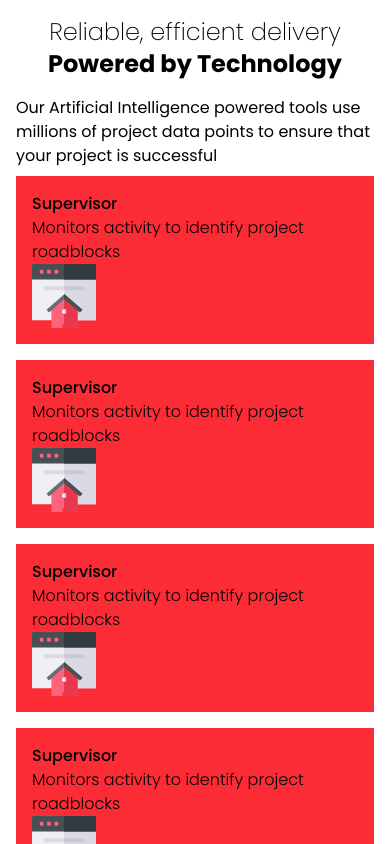
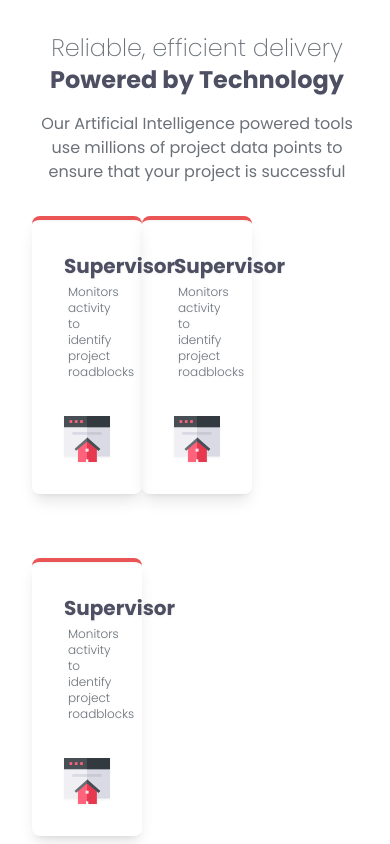
Before and after one commit to NarelaCamara/four-card-feature-section, a React (Vite) app: page / in a window 390 px wide. Shown: the top 844 px of the page. Built offline with nearby package versions, Linux system fonts and the light colour scheme.

Commit message:
feat: mobile desing

```diff
--- a/src/App.tsx
+++ b/src/App.tsx
@@ -13,28 +13,30 @@ function App() {
   });
 
   return (
-    <div className="flex flex-col flex-wrap items-center p-4">
-      <h2 className="font-[Poppins]  text-2xl font-extralight ">
+    <div className="flex flex-col flex-nowrap items-center m-8 min-w-[330px] md:min-w-[768px]">
+      <h2 className="font-[Poppins] text-[#6A7178] text-2xl font-extralight ">
         Reliable, efficient delivery
       </h2>
-      <h2 className="font-[Poppins] font-bold text-2xl pb-4">
+      <h2 className="text-[#4D4F62] font-[Poppins] font-bold text-2xl pb-4">
         Powered by Technology
       </h2>
-      <p className="font-[Poppins] font-normal">
+      <p className="text-[#6A7178] font-[Poppins] font-normal text-base text-center">
         Our Artificial Intelligence powered tools use millions of project data
         points to ensure that your project is successful
       </p>
-      <div>
+      <div className="grid grid-cols-3 grid-rows-3 gap-0 ">
+        <div className="md:col-start-2">
           <Card {...card} />
         </div>
-      <div>
+        <div className=" md:row-start-2 ">
           <Card {...card} />
         </div>
-      <div>
+        <div className=" md:col-start-3 row-start-2">
           <Card {...card} />
         </div>
-      <div>
+        <div className=" md:col-start-2 row-start-3">
           <Card {...card} />
+        </div>
       </div>
     </div>
   );
--- a/src/components/card.tsx
+++ b/src/components/card.tsx
@@ -2,11 +2,19 @@ import { type ICard } from "../utils";
 
 export const Card = ({ title, color, text, icon }: ICard) => {
   return (
-    <div className={`p-4 my-2 ${color}`}>
-      <h2 className=" font-[Poppins] font-medium">{title}</h2>
-      <p className=" font-[Poppins] font-light">{text}</p>
-      <div>
-        <img src={icon} alt="icon card" />
+    <div className="my-8">
+      <div
+        className={`p-8 my-2 rounded-lg border-t-4 drop-shadow-xs ${color} shadow-lg`}
+      >
+        <h2 className=" font-[Poppins] font-bold text-xl text-[#4D4F62]">
+          {title}
+        </h2>
+        <p className=" font-[Poppins] font-light text-xs p-1 text-[#6A7178]">
+          {text}
+        </p>
+        <div className="flex justify-end pt-8 ">
+          <img src={icon} alt="icon card" className="w-16" />
+        </div>
       </div>
     </div>
   );
--- a/src/utils.tsx
+++ b/src/utils.tsx
@@ -1,10 +1,4 @@
-export const colors = [
-  "bg-red-500",
-  "bg-green-500",
-  "bg-blue-500",
-  "bg-yellow-500",
-  "bg-gray-500",
-] as const;
+export const colors = ["border-t-[#EA5454]"] as const;
 export type Color = (typeof colors)[number];
 
 export interface ICard {
```
Lines whose indentation alone changed are shown as unchanged.
